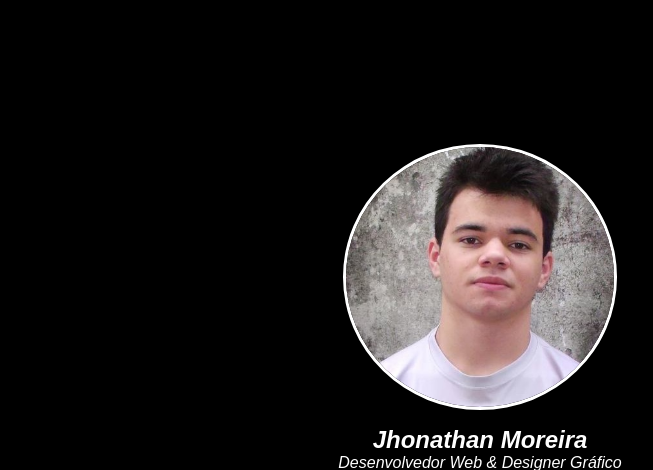
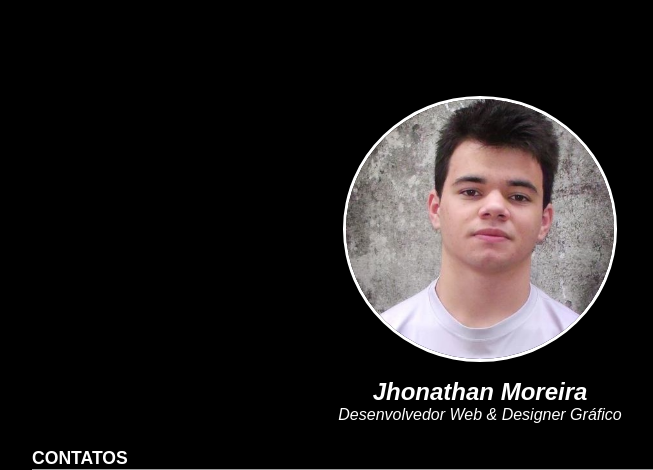
Before and after one commit to nathangmoreira/nathangmoreira.github.io, a PHP site: page / in a window 1280 px wide. Shown: the top 470 px of the page, without its empty margins (160-813 px from the left). Run offline with PHP 8.4, Linux system fonts and the light colour scheme.

Commit message:
Diminuição do margin-top do container de 5em para 2em

```diff
--- a/estilo.css
+++ b/estilo.css
@@ -8,7 +8,7 @@ body{
 
 .container{
     width: 70%;
-    margin: 5em auto;
+    margin: 2em auto;
     padding: 5%;
 }
 
```
